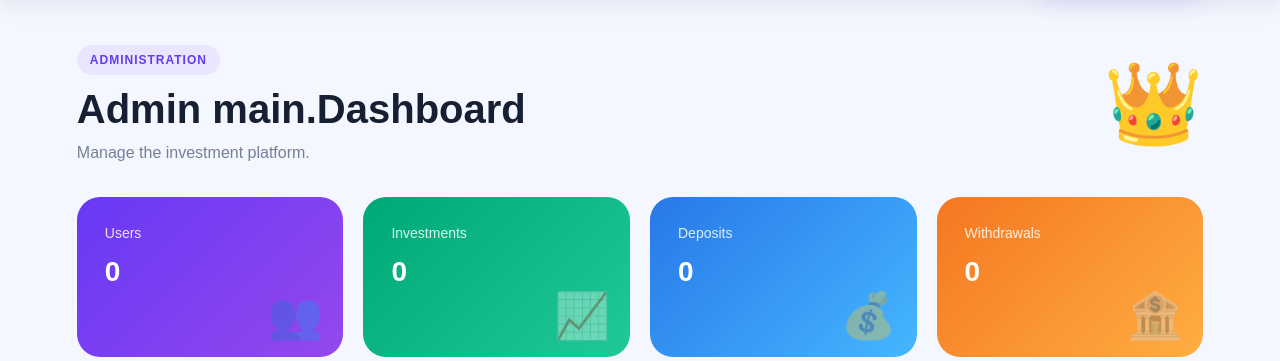
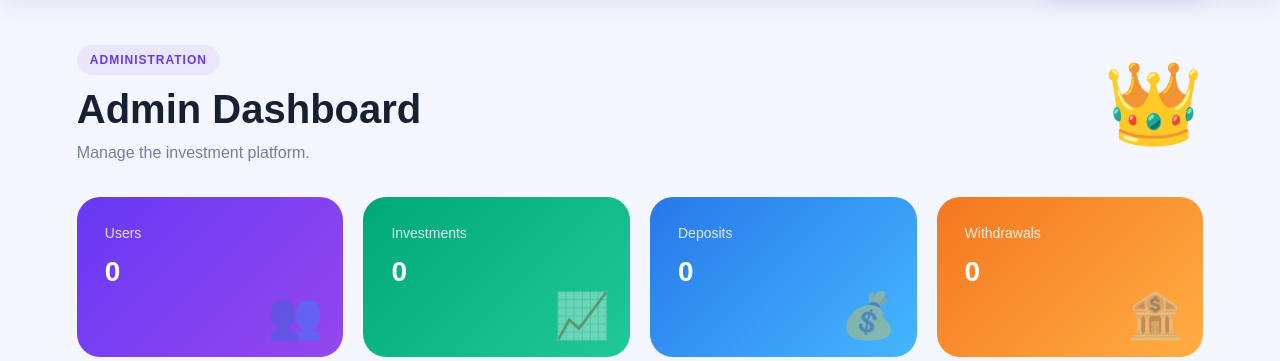
Before and after one commit to kiplangatduncan/World-wide-investment-platform-, a Flask app: template app/templates/admin.html in a window 1280 px wide. Shown: the part 74-435 px from the top of the page. Run offline with Flask 3, Linux system fonts and the light colour scheme; the template is opened without the code that fills it, so the values that code supplies are empty.

Commit message:
Update admin.html

```diff
--- a/app/templates/admin.html
+++ b/app/templates/admin.html
@@ -1,7 +1,7 @@
 {% extends "base.html" %}
 
 {% block title %}
-Admin main.Dashboard
+Admin Dashboard
 {% endblock %}
 
 {% block content %}
@@ -15,7 +15,7 @@ Admin main.Dashboard
         </span>
 
         <h1>
-            Admin main.Dashboard
+            Admin Dashboard
         </h1>
 
         <p>
```
